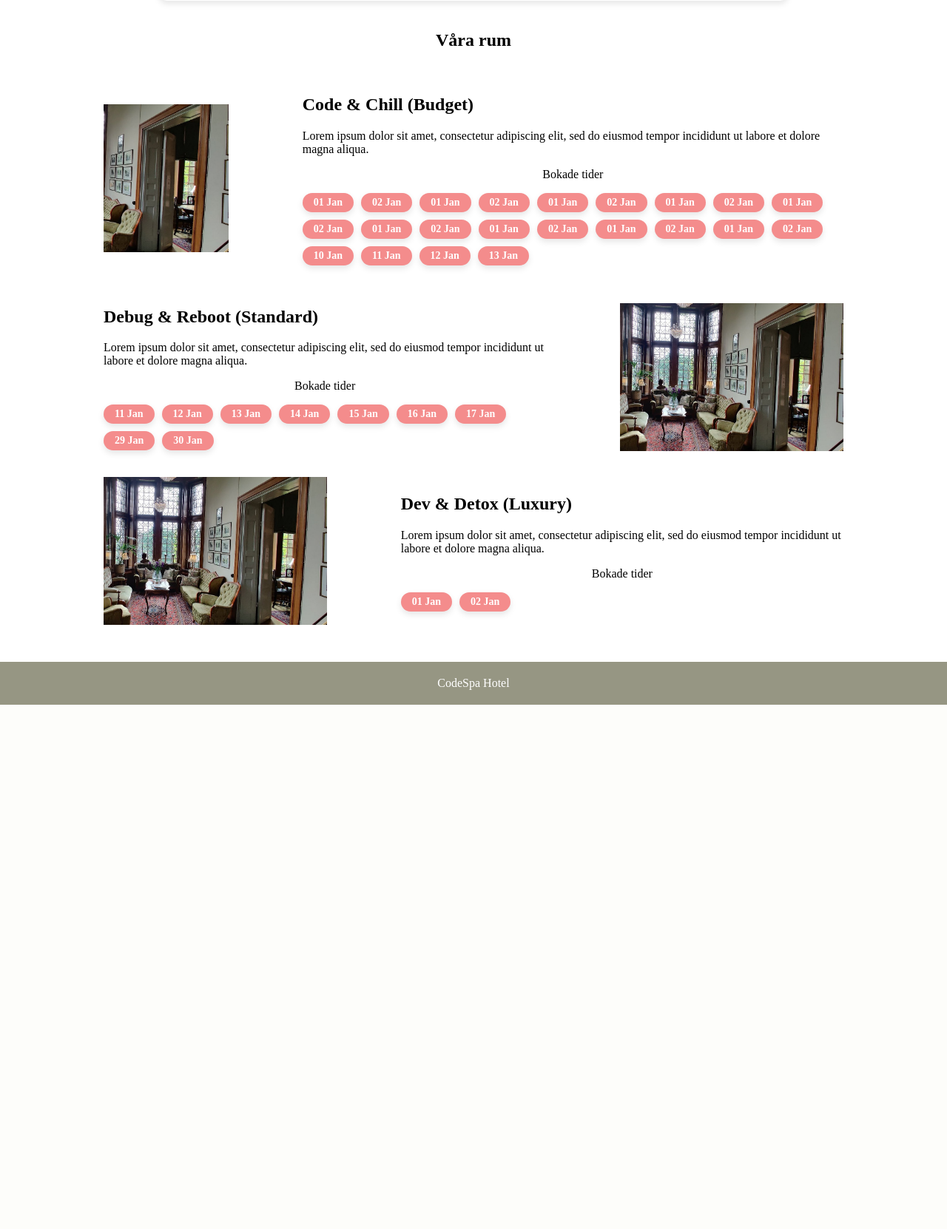
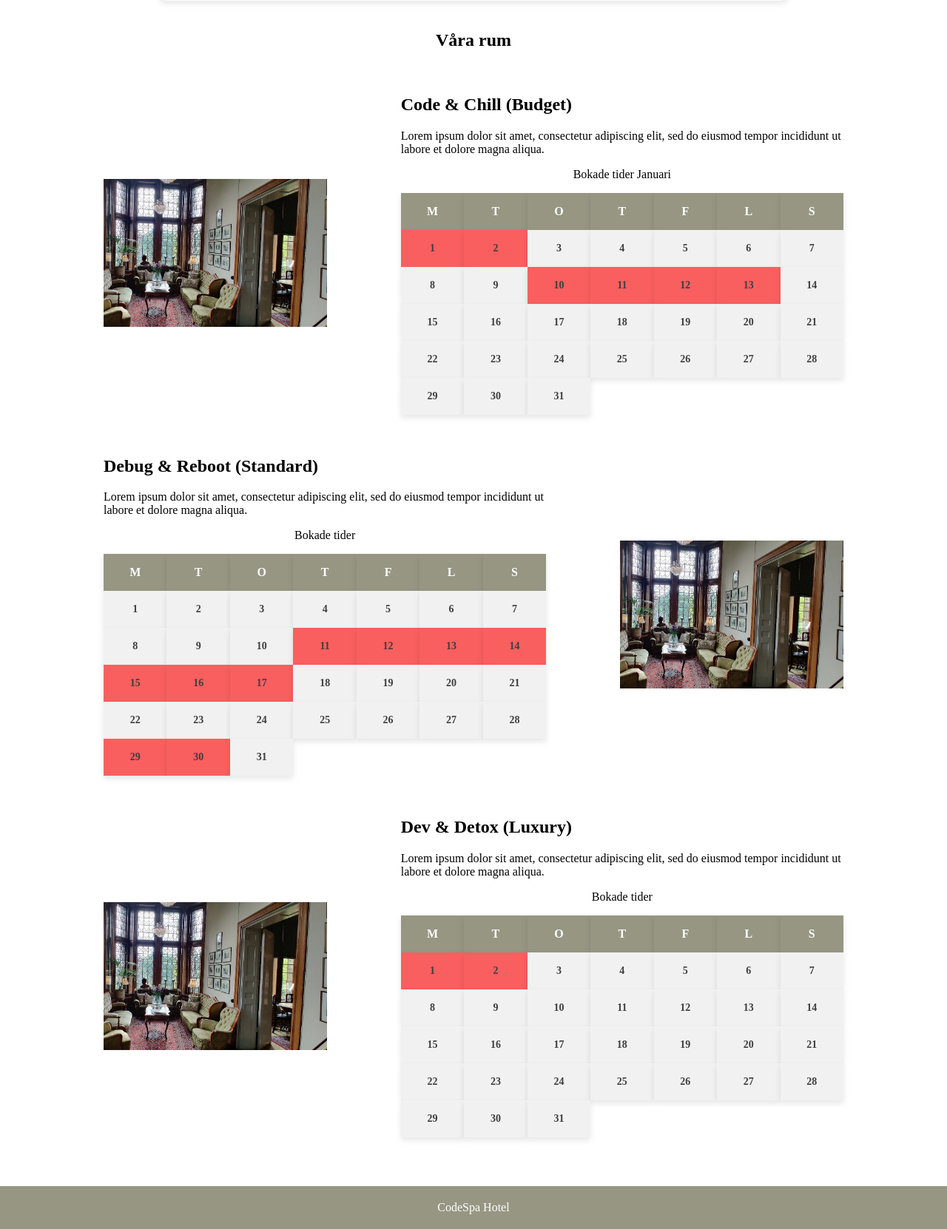
Before and after one commit to jolor2024/hotel, a PHP site: page / in a window 1280 px wide. Shown: the part 759-2421 px from the top of the page at 74% size. Before the commit the page ends 1712 px from the top, so only its background shows below. Run offline with PHP 8.4, Linux system fonts and the light colour scheme; data comes from the database, SQL or seed files in the repository.

Commit message:
add calendar first

```diff
--- a/index.php
+++ b/index.php
@@ -6,6 +6,7 @@
 
 
 $all_bookings = getBookings(__DIR__ . "/db/booking.db");
+
 $budget_bookings = [];
 $standard_bookings = [];
 $luxury_bookings = [];
@@ -115,10 +116,17 @@
                 <div class="roomInfo">
                     <h2>Code & Chill (Budget)</h2>
                     <p>Lorem ipsum dolor sit amet, consectetur adipiscing elit, sed do eiusmod tempor incididunt ut labore et dolore magna aliqua. </p>
-                    <p style="text-align: center;">Bokade tider</p>
+                    <p style="text-align: center;">Bokade tider Januari</p>
                     <ul class="booked-dates">
-                        <?php for ($i = 0; $i < count($dates_budget); $i++) : ?>
-                            <li><?= $dates_budget[$i] ?> Jan</li>
+                        <li class="day-header">M</li>
+                        <li class="day-header">T</li>
+                        <li class="day-header">O</li>
+                        <li class="day-header">T</li>
+                        <li class="day-header">F</li>
+                        <li class="day-header">L</li>
+                        <li class="day-header">S</li>
+                        <?php for ($i = 1; $i <= 31; $i++) : ?>
+                            <li class="<?= in_array($i, $dates_budget) ? 'booked' : '' ?>"><?= $i ?></li>
                         <?php endfor; ?>
                     </ul>
                 </div>
@@ -129,8 +137,15 @@
                     <p>Lorem ipsum dolor sit amet, consectetur adipiscing elit, sed do eiusmod tempor incididunt ut labore et dolore magna aliqua. </p>
                     <p style="text-align: center;">Bokade tider</p>
                     <ul class="booked-dates">
-                        <?php for ($i = 0; $i < count($dates_standard); $i++) : ?>
-                            <li><?= $dates_standard[$i] ?> Jan</li>
+                        <li class="day-header">M</li>
+                        <li class="day-header">T</li>
+                        <li class="day-header">O</li>
+                        <li class="day-header">T</li>
+                        <li class="day-header">F</li>
+                        <li class="day-header">L</li>
+                        <li class="day-header">S</li>
+                        <?php for ($i = 1; $i <= 31; $i++) : ?>
+                            <li class="<?= in_array($i, $dates_standard) ? 'booked' : '' ?>"><?= $i ?></li>
                         <?php endfor; ?>
                     </ul>
                 </div>
@@ -143,8 +158,15 @@
                     <p>Lorem ipsum dolor sit amet, consectetur adipiscing elit, sed do eiusmod tempor incididunt ut labore et dolore magna aliqua. </p>
                     <p style="text-align: center;">Bokade tider</p>
                     <ul class="booked-dates">
-                        <?php for ($i = 0; $i < count($dates_luxury); $i++) : ?>
-                            <li><?= $dates_luxury[$i] ?> Jan</li>
+                        <li class="day-header">M</li>
+                        <li class="day-header">T</li>
+                        <li class="day-header">O</li>
+                        <li class="day-header">T</li>
+                        <li class="day-header">F</li>
+                        <li class="day-header">L</li>
+                        <li class="day-header">S</li>
+                        <?php for ($i = 1; $i <= 31; $i++) : ?>
+                            <li class="<?= in_array($i, $dates_luxury) ? 'booked' : '' ?>"><?= $i ?></li>
                         <?php endfor; ?>
                     </ul>
                 </div>
--- a/styles/style.css
+++ b/styles/style.css
@@ -83,31 +83,44 @@
 
 .booked-dates {
     list-style-type: none;
-    display: flex;
-    flex-wrap: wrap;
-    justify-content: start;
-    gap: 10px;
+    display: grid;
+    grid-template-columns: repeat(7, 1fr);
     padding: 0;
-    margin-top: 10px;
 }
 
 .booked-dates li {
-    background-color: #F48C8C;
-    color: white;
-    padding: 5px 15px;
-    border-radius: 25px;
+    background-color: #f1f1f1;
+    color: rgb(62, 62, 62);
+    padding: 0;
     box-shadow: 0px 4px 8px rgba(0, 0, 0, 0.1);
     font-size: 14px;
     font-weight: bold;
     text-align: center;
-    transition: transform 0.3s ease, background-color 0.3s ease;
+    height: 50px;
+    display: flex;
+    align-items: center;
+    justify-content: center;
+}
+
+.booked-dates .day-header {
+    font-weight: bold;
+    font-size: 16px;
+    color: white;
+    padding: 5px;
+    text-align: center;
+    height: 50px;
+    display: flex;
+    align-items: center;
+    justify-content: center;
+    background-color: #969683;
+}
+
+.booked-dates .booked {
+    background-color: #f95f5f;
 }
 
 
-.booked-dates li:hover {
-    background-color: #F4B6B6;
-    transform: translateY(-5px);
-}
+
 main {
     position: relative;
 }
```
